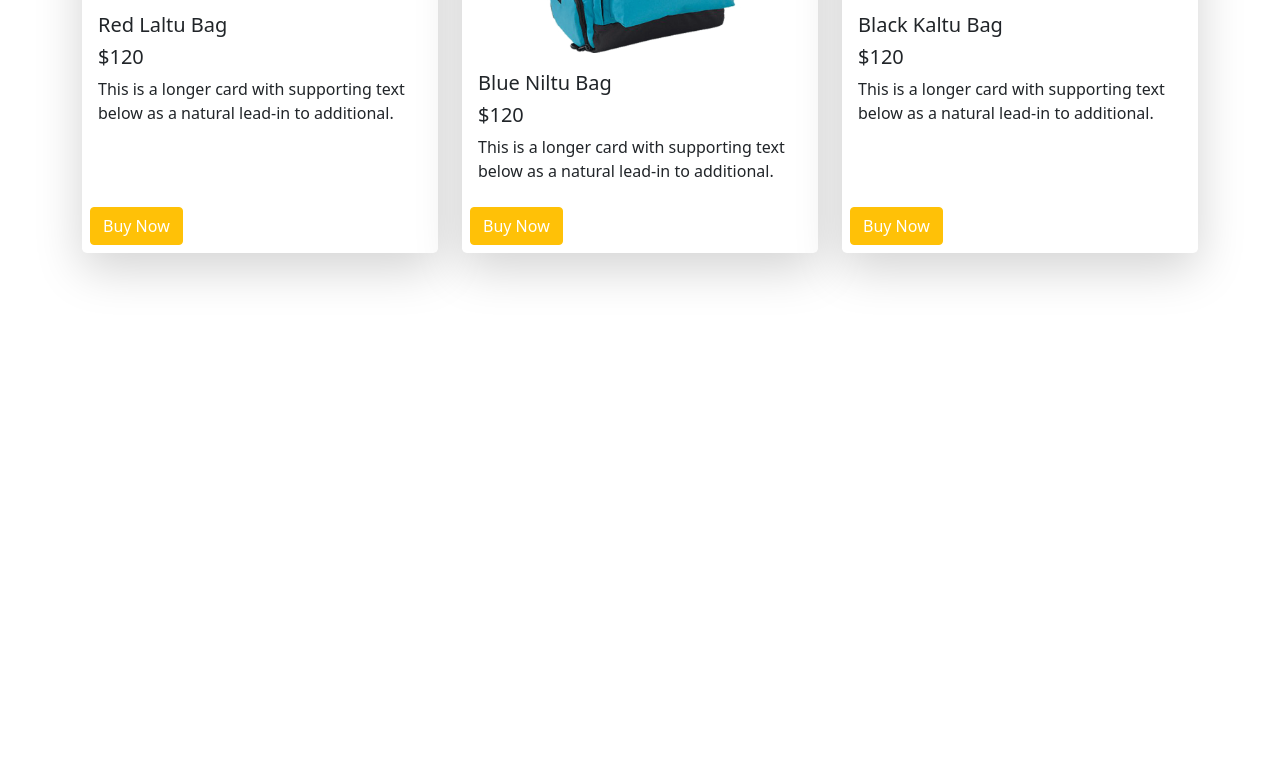
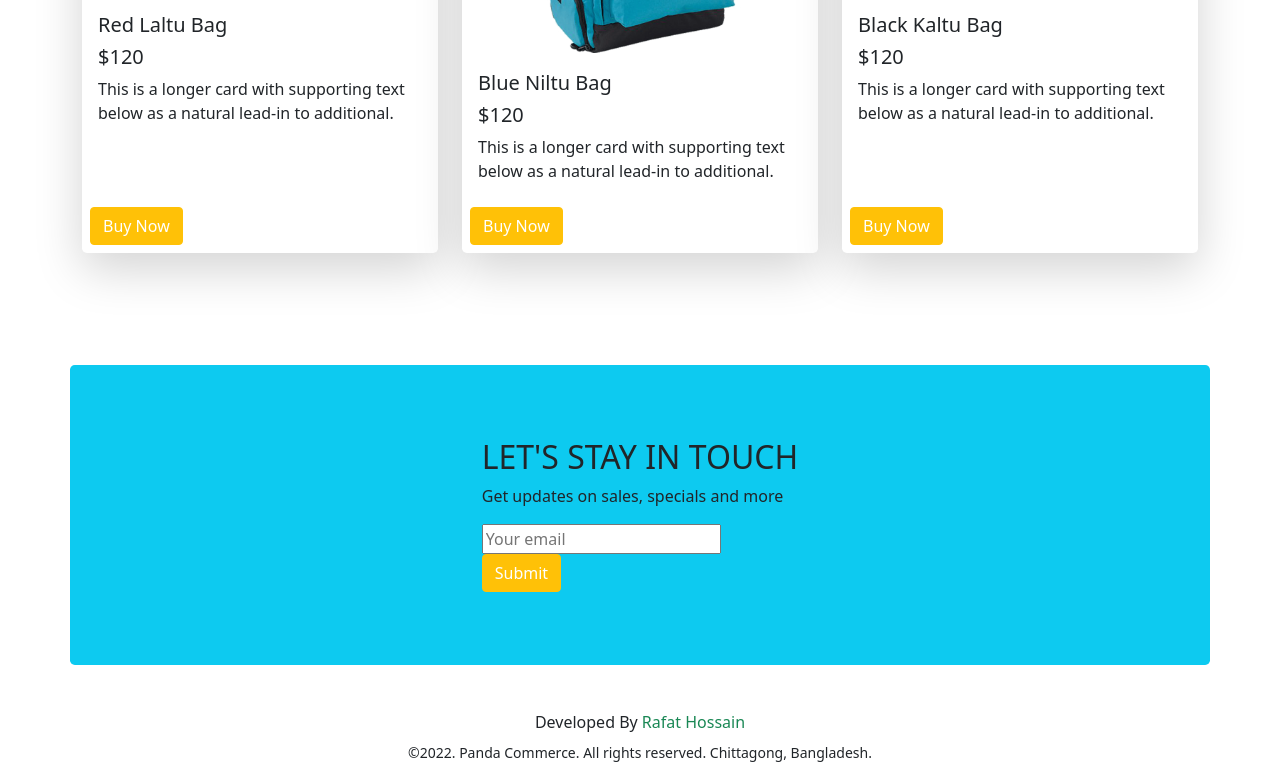
Before and after one commit to Rafat-Web-Developer/panda-ecommerce-bootstrap, a plain HTML site: page index.html in a window 1280 px wide. Shown: the part 1886-2666 px from the top of the page. Before the commit the page ends 2203 px from the top, so only its background shows below. Drawn offline with nearby package versions, Linux system fonts and the light colour scheme.

Commit message:
Add Lets Do and footer section

```diff
--- a/index.html
+++ b/index.html
@@ -207,7 +207,22 @@
                 </div>
               </div>
         </section>
+        <!-- //--LET'S STAY IN TOUCH Section Html Layouts Start--// -->
+        <section class="container bg-info d-flex justify-content-center align-items-center rounded-3 my-5" style="height: 300px;">
+            <div>
+                <h2>LET'S STAY IN TOUCH</h2>
+                <p>Get updates on sales, specials and more</p>
+                <input type="text" placeholder="Your email">
+                <br>
+                <button class="btn btn-warning text-white">Submit</button>
+            </div>
+        </section>
     </main>
+    <!-- //--Footer Section Html Layouts Start--// -->
+    <footer class="text-center">
+        <h6>Developed By <span class="text-success">Rafat Hossain</span></h6>
+        <p><small>©2022. Panda Commerce. All rights reserved. Chittagong, Bangladesh.</small></p>
+    </footer>
     <script src="https://cdn.jsdelivr.net/npm/bootstrap@5.1.3/dist/js/bootstrap.bundle.min.js" integrity="sha384-ka7Sk0Gln4gmtz2MlQnikT1wXgYsOg+OMhuP+IlRH9sENBO0LRn5q+8nbTov4+1p" crossorigin="anonymous"></script>
 </body>
 </html>
```
